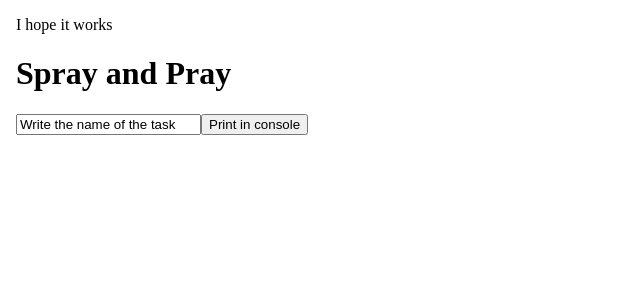
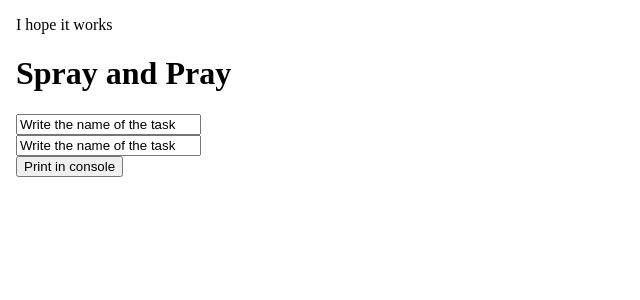
Before and after one commit to KRIMZ911/basictodo, an Angular app in the folder todoapp/: page / in a window 1280 px wide. Shown: the top 300 px of the page, without its empty margins (0-640 px from the left). Built offline with nearby package versions, Linux system fonts and the light colour scheme.

Commit message:
buggy push

```diff
--- a/todoapp/src/app/todoapp/todoapp.component.html
+++ b/todoapp/src/app/todoapp/todoapp.component.html
@@ -8,7 +8,8 @@
 <body>
     <p>I hope it works</p>
     <h1>Spray and Pray</h1>
-    <input type='text' id="tname" name="tname" value="Write the name of the task"/>
+    <input type='text' id="tname" name="tname" value="Write the name of the task"/><br>
+    <input type='text' id="tname" name="tdiscription" value="Write the name of the task"/><br>
     <button class="btn btn-primary" (click)="onEnter()">Print in console</button>
 </body>
 </html>
--- a/todoapp/src/app/todoapp/todoapp.component.ts
+++ b/todoapp/src/app/todoapp/todoapp.component.ts
@@ -7,10 +7,10 @@ import { Component } from '@angular/core';
 })
 export class TodoappComponent {
   press = false;
-
+  taskName = document.getElementById('tname') as HTMLInputElement;
+  taskDisciption = document.getElementById('tdiscription') as HTMLInputElement;
   onEnter(){
-    let inputElement = document.getElementById('tname') as HTMLInputElement;
-    let value = inputElement.value;
-    console.log(value);
+    let tasktitle = this.taskName.value;
+    console.log(tasktitle);
   }
 }
```
